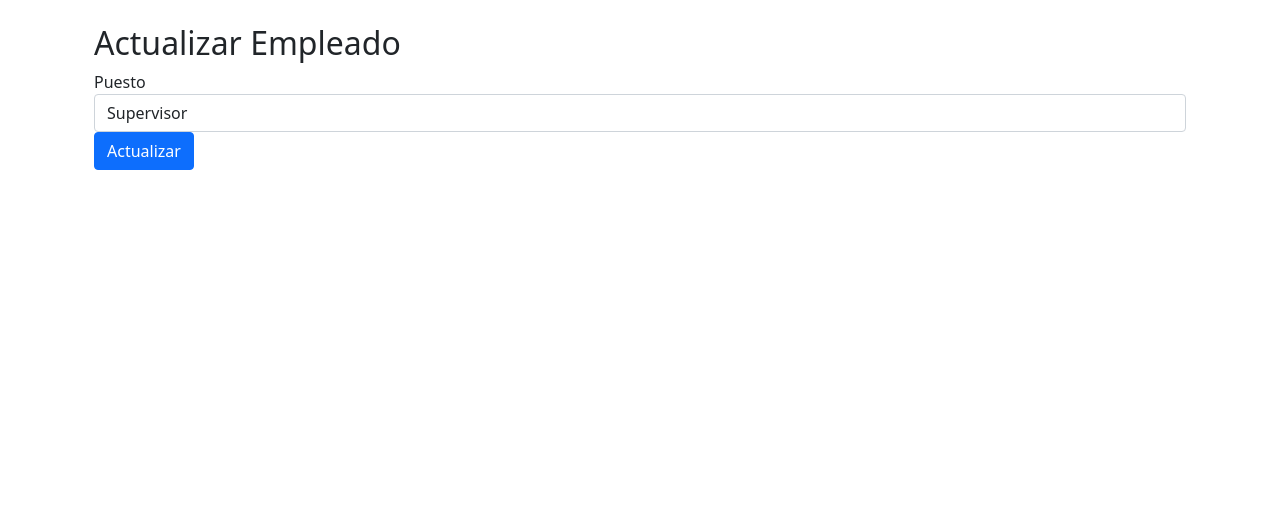
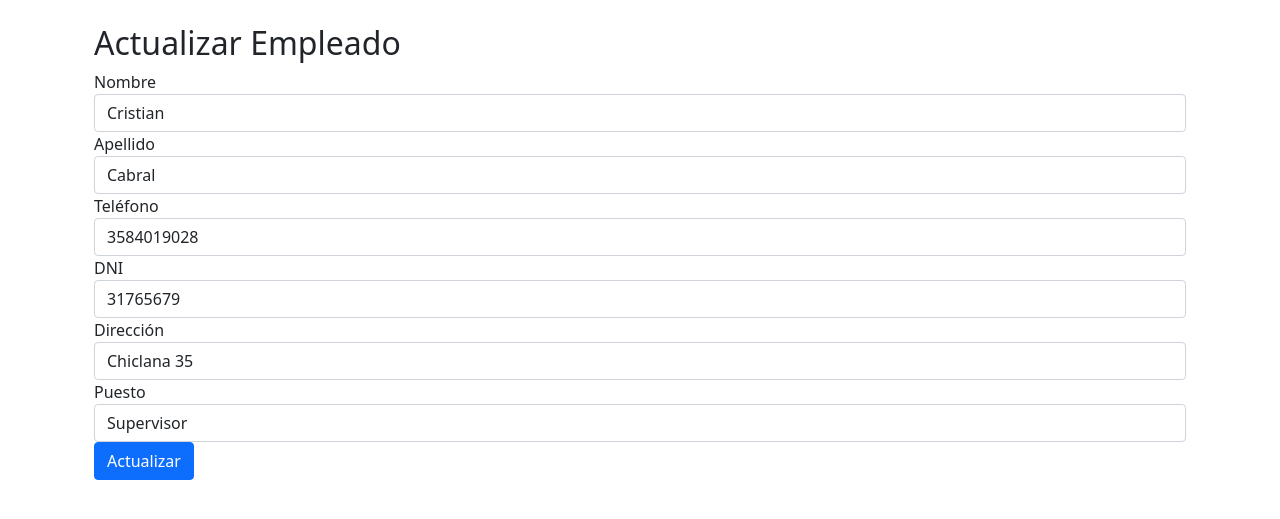
Before and after one commit to JoelFedericoCabral/consecionaria, a Django app: page /gestion/empleados/3/update/ in a window 1280 px wide; the page is wider, and only the part inside the window is pictured. Shown: the part 56-575 px from the top of that part. Run offline with Django 5.2, Linux system fonts and the light colour scheme; a user stored in the database is signed in; data comes from the database, SQL or seed files in the repository; both versions use the stored data as it was after the commit.

Commit message:
mejora empleados

```diff
--- a/gestion/templates/empleados/detail.html
+++ b/gestion/templates/empleados/detail.html
@@ -5,7 +5,11 @@
     <div class="card">
         <div class="card-body">
             <h3 class="card-title">{{ empleado.nombre }} {{ empleado.apellido }}</h3>
-            <p class="card-text">Puesto: {{ empleado.puesto }}</p>
+            <br>
+            <p class="card-text"><strong>Puesto:</strong> {{ empleado.puesto }}</p>
+            <p class="card-text"><strong>Teléfono:</strong> {{ empleado.telefono }}</p>
+            <p class="card-text"><strong>DNI:</strong> {{ empleado.dni }}</p>
+            <p class="card-text"><strong>Dirección:</strong> {{ empleado.direccion }}</p>
         </div>
     </div>
     <a href="{% url 'empleado-update' empleado.id %}" class="btn btn-success mt-3">Editar</a>
--- a/gestion/templates/empleados/update.html
+++ b/gestion/templates/empleados/update.html
@@ -4,6 +4,26 @@
     <h2>Actualizar Empleado</h2>
     <form method="post">
         {% csrf_token %}
+        <div class="form-group">
+            <label>Nombre</label>
+            <input type="text" name="nombre" class="form-control" value="{{ empleado.nombre }}" required>
+        </div>
+        <div class="form-group">
+            <label>Apellido</label>
+            <input type="text" name="apellido" class="form-control" value="{{ empleado.apellido }}" required>
+        </div>
+        <div class="form-group">
+            <label>Teléfono</label>
+            <input type="text" name="telefono" class="form-control" value="{{ empleado.telefono }}" required>
+        </div>
+        <div class="form-group">
+            <label>DNI</label>
+            <input type="text" name="dni" class="form-control" value="{{ empleado.dni }}" required>
+        </div>
+        <div class="form-group">
+            <label>Dirección</label>
+            <input type="text" name="direccion" class="form-control" value="{{ empleado.direccion }}" required>
+        </div>
         <div class="form-group">
             <label>Puesto</label>
             <input type="text" name="puesto" class="form-control" value="{{ empleado.puesto }}" required>
--- a/gestion/views/empleado_view.py
+++ b/gestion/views/empleado_view.py
@@ -56,13 +56,27 @@ class EmpleadoUpdateView(View):
     def post(self, request, id, *args, **kwargs):
         repo = EmpleadoRepository()
         empleado = get_object_or_404(Empleado, id=id)
+
+        # Capturamos todos los campos del formulario
+        nombre = request.POST.get('nombre')
+        apellido = request.POST.get('apellido')
+        telefono = request.POST.get('telefono')
+        dni = request.POST.get('dni')
+        direccion = request.POST.get('direccion')
         puesto = request.POST.get('puesto')
 
+        # Llamamos al método update pasándole todos los argumentos
         repo.update(
             empleado=empleado,
+            nombre=nombre,
+            apellido=apellido,
+            telefono=telefono,
+            dni=dni,
+            direccion=direccion,
             puesto=puesto
         )
         return redirect('empleado-detail', empleado.id)
+
 
 
 @method_decorator([login_required, staff_required], name='dispatch')
```
Also changed, not shown: gestion/repositories/empleado_repository.py (+10 -0 lines), db.sqlite3.
